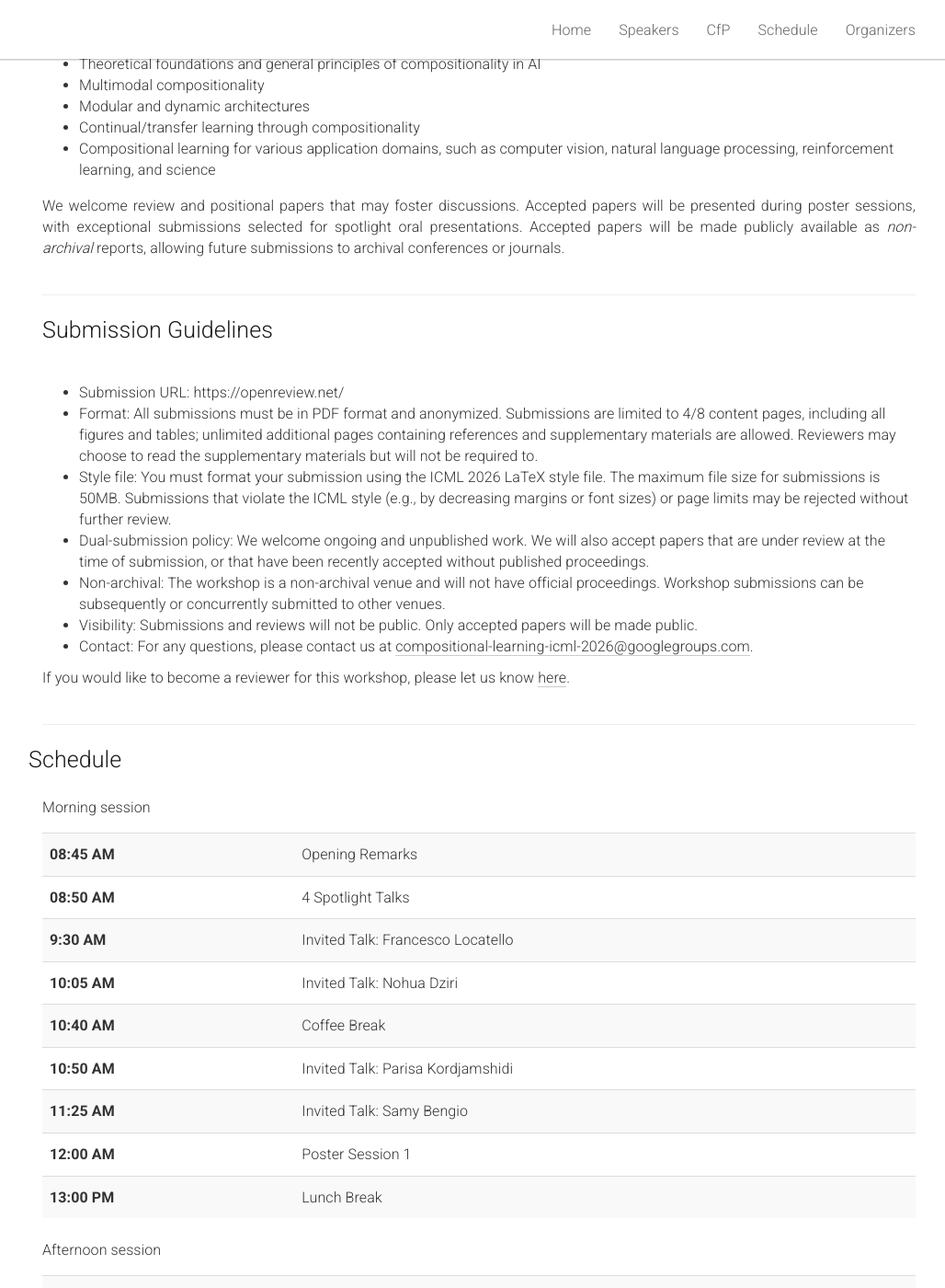
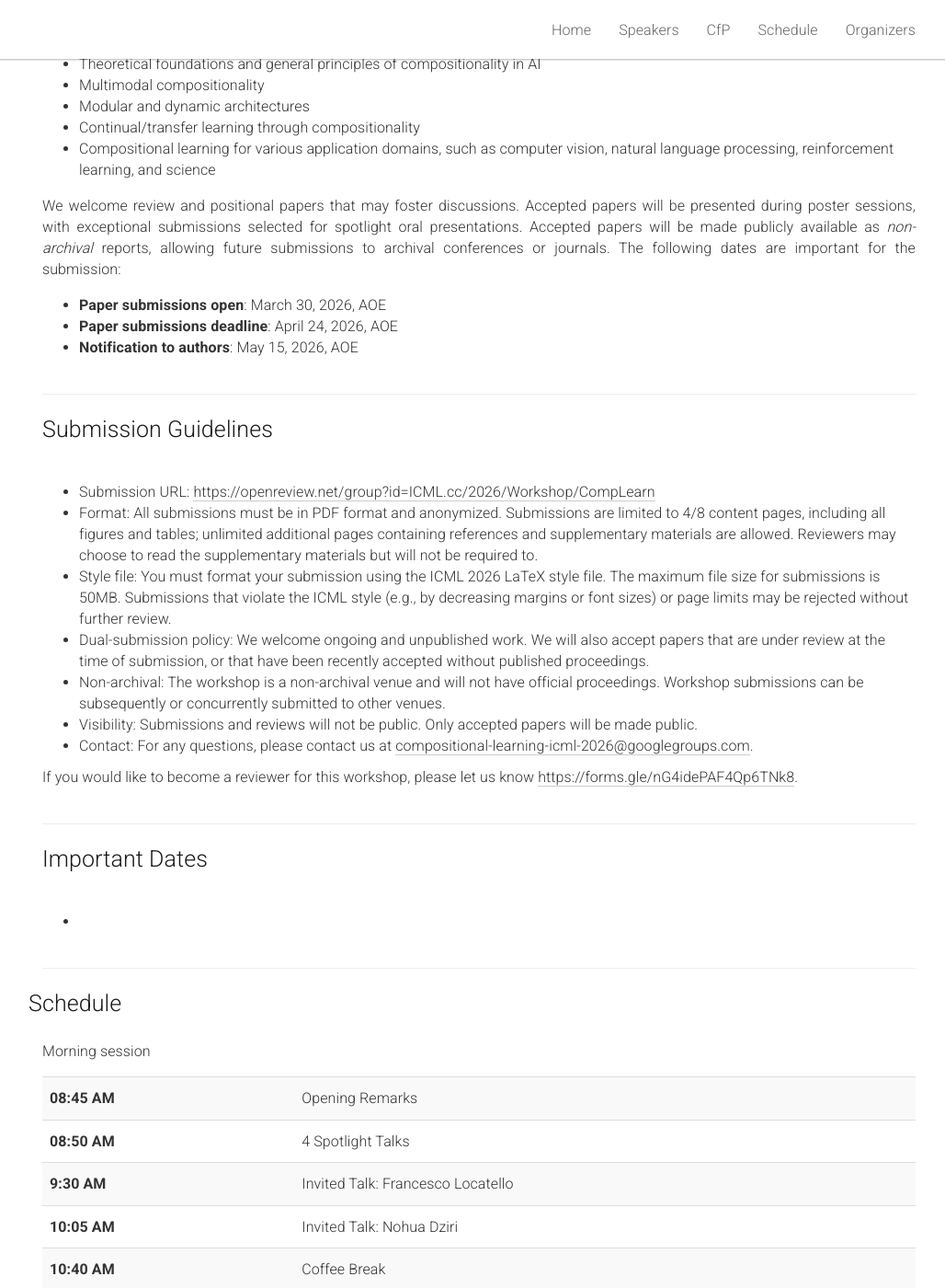
Before and after one commit to giacomocamposampiero/comp-learn-website, a Jekyll site: the page built from _pages/home.md, in a window 1280 px wide and 1400 px high, scrolled down 1973 px. Shown: the whole window at 92% size, without its empty margins (119-1147 px from the left). Built offline with Jekyll 4.4.1, drawn with Linux system fonts in a browser that asks for light colours.

Commit message:
Added important dates, OpenReview link, icons

```diff
--- a/_includes/head.html
+++ b/_includes/head.html
@@ -5,9 +5,9 @@
 
   <meta name="keywords" content={{ page.categories }}>
 
-  {% if page.favicon %}
-  <link rel="shortcut icon" href="{{ page.favicon | prepend:site.baseurl }}">
-  {% endif %}
+  <link rel="shortcut icon" href="{{ "/static/img/comp.ico" | prepend:site.baseurl }}">
+  <link rel="apple-touch-icon" href="{{ "/static/img/comp.ico" | prepend:site.baseurl }}">
+  <link rel="apple-touch-icon-precomposed" href="{{ "/static/img/comp.ico" | prepend:site.baseurl }}">
 
 
   <title>{{ page.urltitle }}</title>
--- a/_pages/home.md
+++ b/_pages/home.md
@@ -160,7 +160,14 @@ acknowledgements: ""
             <li>Compositional learning for various application domains, such as computer vision, natural language processing, reinforcement learning, and science</li>
         </ul>
     </p>
-    <p>We welcome review and positional papers that may foster discussions. Accepted papers will be presented during poster sessions, with exceptional submissions selected for spotlight oral presentations. Accepted papers will be made publicly available as <i>non-archival</i> reports, allowing future submissions to archival conferences or journals.</p>
+    <p>We welcome review and positional papers that may foster discussions. Accepted papers will be presented during poster sessions, with exceptional submissions selected for spotlight oral presentations. Accepted papers will be made publicly available as <i>non-archival</i> reports, allowing future submissions to archival conferences or journals. The following dates are important for the submission:</p>
+    <p>
+          <ul>
+            <li><b>Paper submissions open</b>: March 30, 2026, AOE </li>
+            <li><b>Paper submissions deadline</b>: April 24, 2026, AOE </li>
+            <li><b>Notification to authors</b>: May 15, 2026, AOE </li>
+        </ul>
+    </p>
   </div>
 </div>
 
@@ -176,7 +183,7 @@ acknowledgements: ""
     <div class="col-xs-12">
       <p>
         <ul>
-          <li>Submission URL: https://openreview.net/ </li>
+          <li>Submission URL: <a href="https://openreview.net/group?id=ICML.cc/2026/Workshop/CompLearn">https://openreview.net/group?id=ICML.cc/2026/Workshop/CompLearn</a> </li>
           <li> Format:  All submissions must be in PDF format and anonymized. Submissions are limited to 4/8 content pages, including all figures and tables; unlimited additional pages containing references and supplementary materials are allowed. Reviewers may choose to read the supplementary materials but will not be required to.</li>
           <li> Style file:   You must format your submission using the ICML 2026 LaTeX style file. The maximum file size for submissions is 50MB. Submissions that violate the ICML style (e.g., by decreasing margins or font sizes) or page limits may be rejected without further review.</li>
           <li> Dual-submission policy:  We welcome ongoing and unpublished work. We will also accept papers that are under review at the time of submission, or that have been recently accepted without published proceedings.</li>
@@ -184,11 +191,28 @@ acknowledgements: ""
           <li> Visibility:  Submissions and reviews will not be public. Only accepted papers will be made public.</li>
           <li> Contact:  For any questions, please contact us at <a href="mailto:compositional-learning-icml-2026@googlegroups.com">compositional-learning-icml-2026@googlegroups.com</a>. </li>
         </ul>
-        If you would like to become a reviewer for this workshop, please let us know <a href="https://forms.gle/nG4idePAF4Qp6TNk8">here</a>.
+        If you would like to become a reviewer for this workshop, please let us know <a href="https://forms.gle/nG4idePAF4Qp6TNk8">https://forms.gle/nG4idePAF4Qp6TNk8</a>.
       </p>
     </div>
 </div>
 
+<hr />
+
+
+<div class="row" id="dates">
+  <div class="col-xs-12">
+    <h2>Important Dates</h2>
+  </div>
+</div>
+<div class="row">
+    <div class="col-xs-12">
+      <p>
+        <ul>
+          <li></li>
+        </ul>
+      </p>
+    </div>
+</div>
 
 <hr />
 
```
Also changed, not shown: other parts of _pages/home.md (+1 -1 lines), static/img/comp.ico (added), static/img/favicon.ico (added), static/img/lego.ico (deleted).
